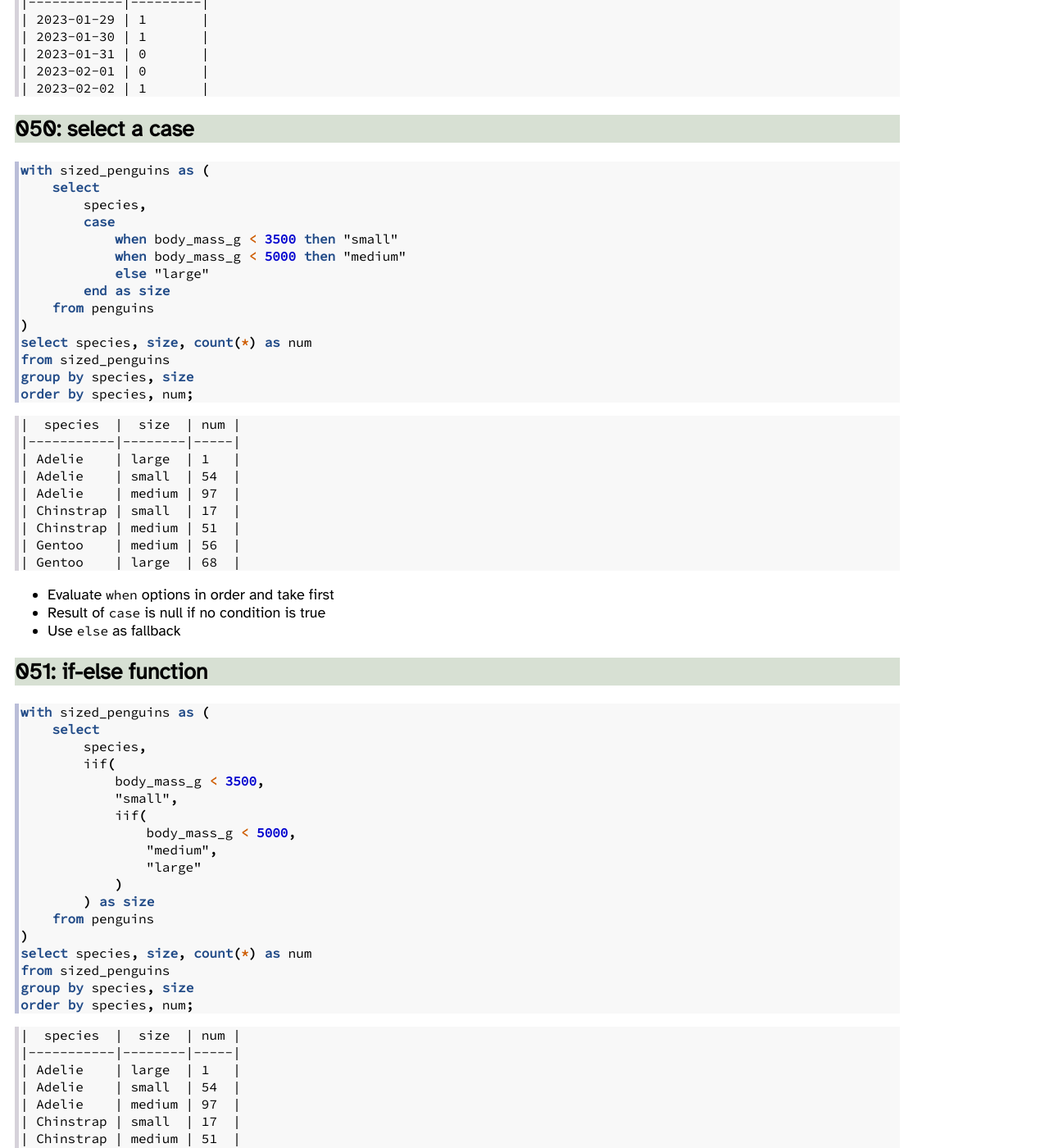
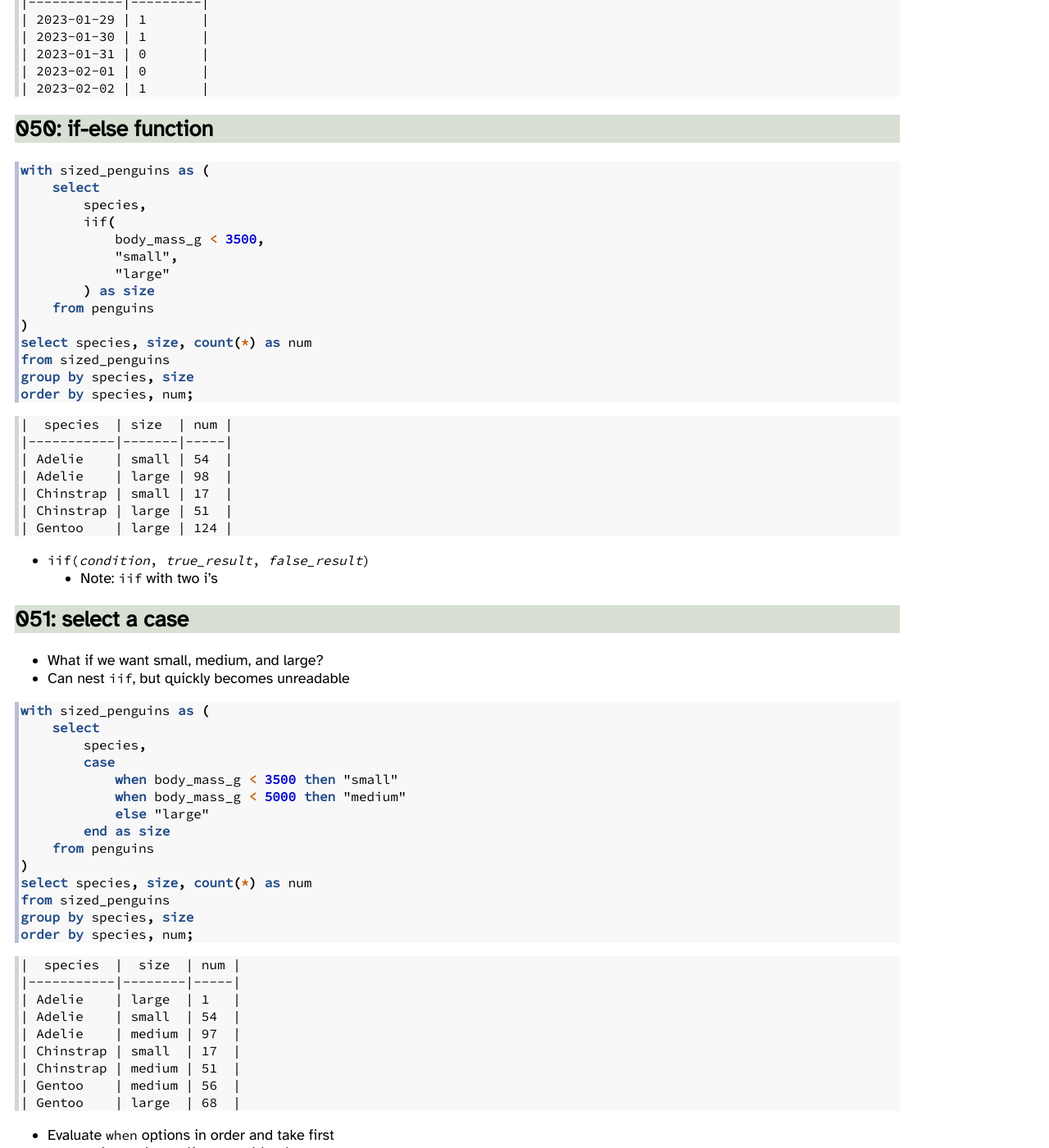
Before and after one commit to gvwilson/sql-tutorial, a Jekyll site: the page built from index.md, in a window 1280 px wide and 1400 px high, scrolled down 24409 px. Shown: the whole window at 82% size. Built offline with Jekyll 4.4.1, drawn with Linux system fonts in a browser that asks for light colours; nearby versions of some CDN libraries; our own code applies the rules of GitHub Pages for plain Markdown files; some of the changed text lies outside the part shown.

````diff
--- a/index.md
+++ b/index.md
@@ -1292,7 +1292,41 @@ limit 5
 | 2023-02-02 | 1       |
 ```
 
-## 050: select a case
+## 050: if-else function
+
+```sql
+with sized_penguins as (
+    select
+        species,
+        iif(
+            body_mass_g < 3500,
+            "small",
+	    "large"
+        ) as size
+    from penguins
+)
+select species, size, count(*) as num
+from sized_penguins
+group by species, size
+order by species, num;
+```
+```
+|  species  | size  | num |
+|-----------|-------|-----|
+| Adelie    | small | 54  |
+| Adelie    | large | 98  |
+| Chinstrap | small | 17  |
+| Chinstrap | large | 51  |
+| Gentoo    | large | 124 |
+```
+
+-   <code>iif(<em>condition</em>, <em>true_result</em>, <em>false_result</em>)</code>
+    -   Note: `iif` with two i's
+
+## 051: select a case
+
+-   What if we want small, medium, and large?
+-   Can nest `iif`, but quickly becomes unreadable
 
 ```sql
 with sized_penguins as (
@@ -1326,21 +1360,16 @@ order by species, num;
 -   Result of `case` is null if no condition is true
 -   Use `else` as fallback
 
-## 051: if-else function
+## 052: check range
 
 ```sql
 with sized_penguins as (
     select
         species,
-        iif(
-            body_mass_g < 3500,
-            "small",
-            iif(
-                body_mass_g < 5000,
-                "medium",
-                "large"
-            )
-        ) as size
+	case
+	    when body_mass_g between 3500 and 5000 then "normal"
+	    else "abnormal"
+	end as size
     from penguins
 )
 select species, size, count(*) as num
@@ -1349,19 +1378,18 @@ group by species, size
 order by species, num;
 ```
 ```
-|  species  |  size  | num |
-|-----------|--------|-----|
-| Adelie    | large  | 1   |
-| Adelie    | small  | 54  |
-| Adelie    | medium | 97  |
-| Chinstrap | small  | 17  |
-| Chinstrap | medium | 51  |
-| Gentoo    | medium | 56  |
-| Gentoo    | large  | 68  |
+|  species  |   size   | num |
+|-----------|----------|-----|
+| Adelie    | abnormal | 55  |
+| Adelie    | normal   | 97  |
+| Chinstrap | abnormal | 17  |
+| Chinstrap | normal   | 51  |
+| Gentoo    | abnormal | 62  |
+| Gentoo    | normal   | 62  |
 ```
 
--   <code>iif(<em>condition</em>, <em>true_result</em>, <em>false_result</em>)</code>
-    -   Note: `iif` with two i's
+-   `between` can make queries easier to read
+-   But be careful of the `and` in the middle
 
 ## Acknowledgments
 
````
Also changed, not shown: other parts of index.md (+0 -2 lines), bin/check_headings.py (added, +21 -0 lines), 1 other file.
